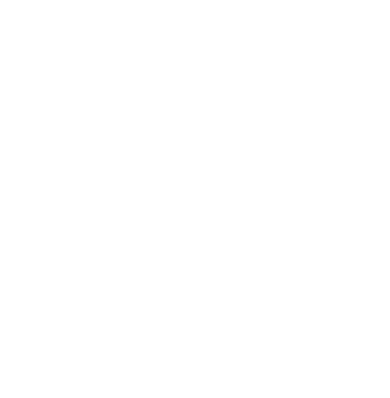
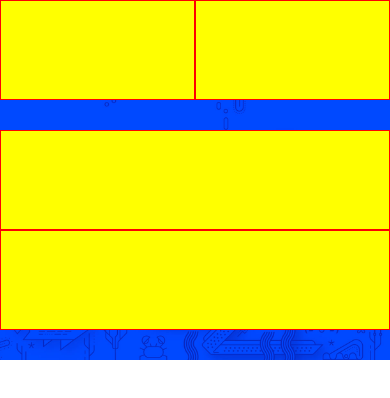
Before and after one commit to alessandro-gennaccari/html-css-digitalocean, a plain HTML site: page index.html in a window 390 px wide. Drawn offline with nearby package versions, Linux system fonts and the light colour scheme.

Commit message:
set responsive header

```diff
--- a/css/style.css
+++ b/css/style.css
@@ -0,0 +1,25 @@
+.ms_bg_jumbo {
+    background-image: url('../img/bg-home-1.jpg');
+    background-size: cover;
+    background-repeat: no-repeat;
+    background-position: center bottom;
+}
+
+
+/* DEBUG */
+.debug .row {
+    height: 100px;
+    background-color: blue;
+}
+
+
+.debug [class*="col-"] {
+    height: 100%;
+    background-color: yellow;
+    border: 1px solid red;
+}
+
+.height_300 {
+    height: 300px;
+    background-color: green;
+}
--- a/index.html
+++ b/index.html
@@ -11,5 +11,46 @@
 </head>
 <body>
 
+    <!-- HEADER: NAV(Logo - Menu)fixed, Jumbotron -->
+    <header class="debug">
+
+        <nav>
+
+            <div class="container">
+
+                <div class="row">
+
+                    <div class="col-xs-6 col-lg-2"></div>
+
+                    <div class="hidden-xs hidden-sm hidden-md col-lg-5"></div>
+
+                    <div class="hidden-xs hidden-sm hidden-md col-lg-5"></div>
+
+                    <div class="col-xs-6 hidden-lg"></div>
+
+                </div>
+
+            </div>
+
+        </nav>
+
+        <div class="jumbotron ms_bg_jumbo">
+
+            <div class="container">
+
+                <div class="row">
+
+                    <div class="col-xs-12 col-sm-7"></div>
+
+                    <div class="col-xs-12 col-sm-5"></div>
+
+                </div>
+
+            </div>
+
+        </div>
+
+    </header>
+
 </body>
 </html>
```
